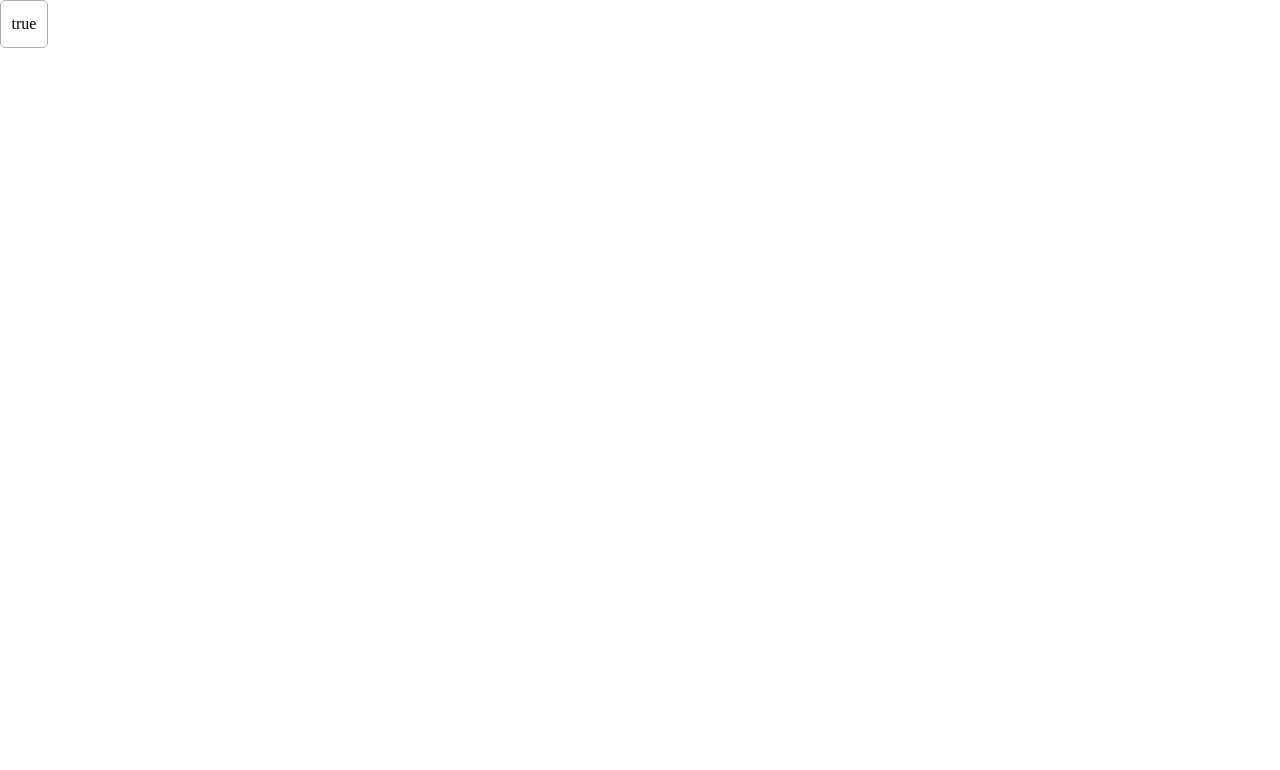
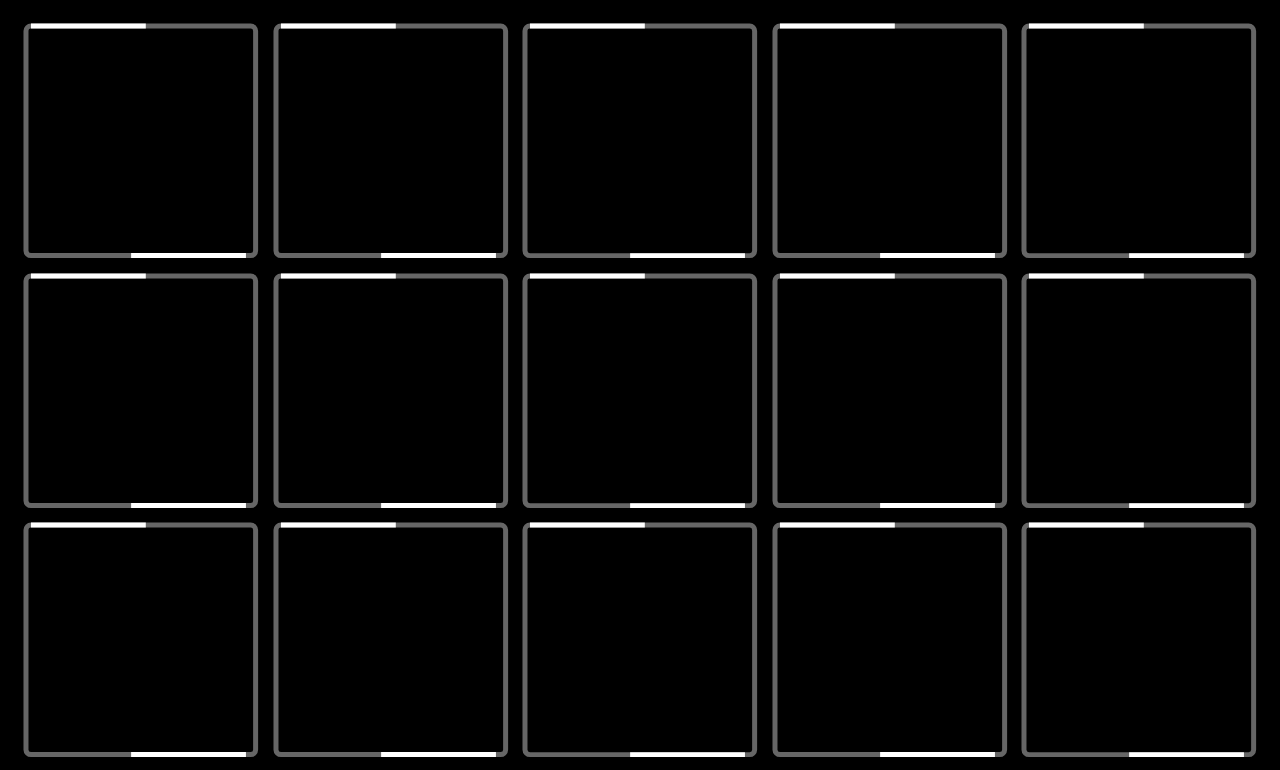
Before and after one commit to shezimanor/rectangle-animation-app, a Vue app: page / in a window 1280 px wide. Shown: the top 770 px of the page. Built offline with nearby package versions, Linux system fonts and the light colour scheme.

Commit message:
feat: 建立基礎的 SVG 矩形動畫的功能 --- 使用 SVG 的屬性：stroke-dasharray, stroke-dashoffset 配合 <animate></animate> 來完成動畫； 並且建立了基本的排版（grid）。

```diff
--- a/src/App.vue
+++ b/src/App.vue
@@ -3,5 +3,7 @@ import GeometricShape from './components/GeometricShape.vue';
 </script>
 
 <template>
-  <GeometricShape :active="true" />
+  <div class="grid-container grid-5x5">
+    <GeometricShape v-for="n in 25" :active="true" />
+  </div>
 </template>
--- a/src/assets/styles/geometric-shape.scss
+++ b/src/assets/styles/geometric-shape.scss
@@ -1,9 +1,4 @@
-.demo {
-  display: flex;
-  justify-content: center;
-  align-items: center;
-  width: 48px;
-  height: 48px;
-  border: 1px solid #aaa;
-  border-radius: 5px;
+.geometric-shape {
+  width: 100%;
+  height: 100%;
 }
--- a/src/assets/styles/main.scss
+++ b/src/assets/styles/main.scss
@@ -3,3 +3,30 @@
   padding: 0;
   box-sizing: border-box;
 }
+
+body {
+  background-color: black;
+}
+
+.grid-container {
+  display: grid;
+  width: 100%;
+  padding: 16px;
+
+  // 各種數量的排列樣式
+  &.grid-1x1 {
+    grid-template: repeat(1, 1fr) / repeat(1, 1fr);
+  }
+
+  &.grid-3x3 {
+    grid-template: repeat(3, 1fr) / repeat(3, 1fr);
+  }
+
+  &.grid-5x5 {
+    grid-template: repeat(5, 1fr) / repeat(5, 1fr);
+  }
+
+  &.grid-10x10 {
+    grid-template: repeat(10, 1fr) / repeat(10, 1fr);
+  }
+}
--- a/src/components/GeometricShape.vue
+++ b/src/components/GeometricShape.vue
@@ -5,7 +5,42 @@ defineProps({
 </script>
 
 <template>
-  <div class="demo">{{ active }}</div>
+  <svg class="geometric-shape" width="100" height="100" viewBox="0 0 100 100">
+    <rect
+      x="4"
+      y="4"
+      width="92"
+      height="92"
+      rx="2"
+      ry="2"
+      stroke="#666"
+      stroke-width="2"
+    />
+    <rect
+      x="4"
+      y="4"
+      width="92"
+      height="92"
+      rx="2"
+      ry="2"
+      fill="transparent"
+      stroke="white"
+      stroke-width="2"
+      stroke-dasharray="46 138"
+      stroke-dashoffset="0"
+    >
+      <animate
+        attributeName="stroke-dashoffset"
+        from="0"
+        to="368"
+        dur="1.5s"
+        calcMode="spline"
+        repeatCount="indefinite"
+        keyTimes="0;1"
+        keySplines=".25 .1 .45 .9"
+      />
+    </rect>
+  </svg>
 </template>
 
 <style scoped>
```
Also changed, not shown: 1 other file (tests, documents, lock files or other folders).
